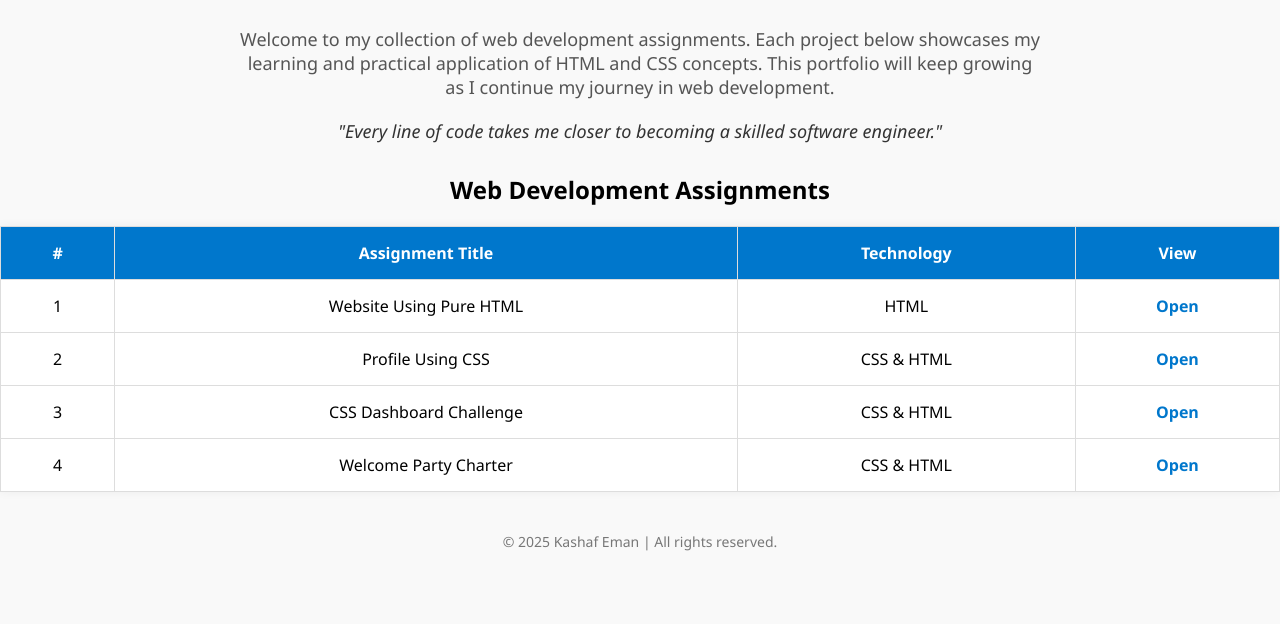
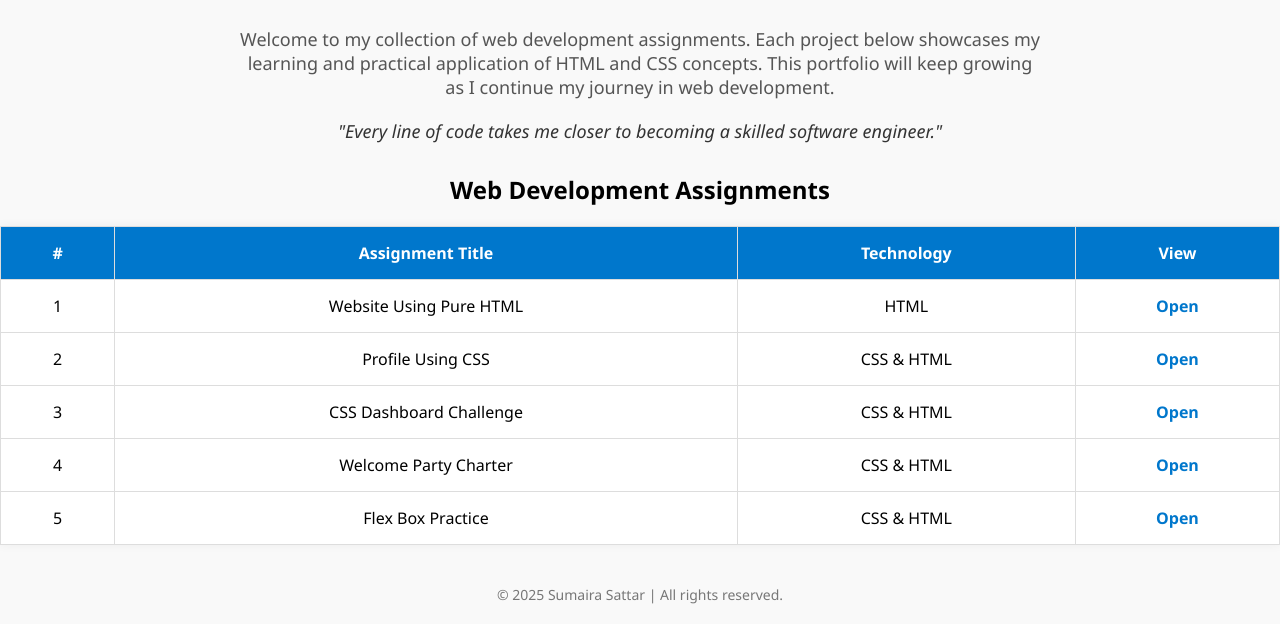
Before and after one commit to Sumaira-Sattar/Sumaira-sattar-web-assignments, a plain HTML site: page index.html in a window 1280 px wide. Shown: the part 180-804 px from the top of the page. Drawn offline with Linux system fonts and the light colour scheme.

Commit message:
new Assignment Addition

```diff
--- a/index.html
+++ b/index.html
@@ -126,10 +126,16 @@
       <td><a href="https://glowing-salmiakki-fef441.netlify.app/" target="_blank">Open</a></td>
     </tr>
     <!-- Add more rows as needed -->
+     <tr>
+      <td>5</td>
+      <td>Flex Box Practice</td>
+      <td>CSS & HTML</td>
+      <td><a href=https://sumaira-flex-box.netlify.app/>Open</a></td>
+    </tr>
   </table>
 
   <footer>
-    &copy; 2025 Kashaf Eman | All rights reserved.
+    &copy; 2025 Sumaira Sattar | All rights reserved.
   </footer>
 
 </body>
```
